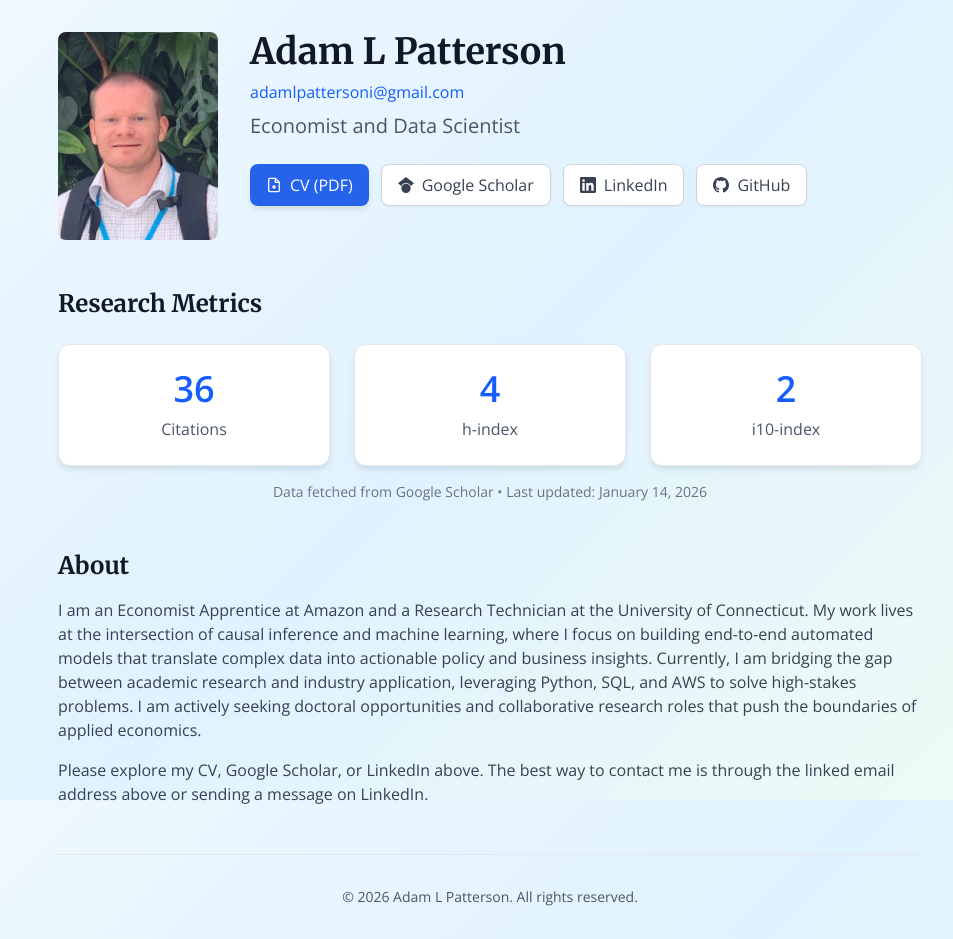
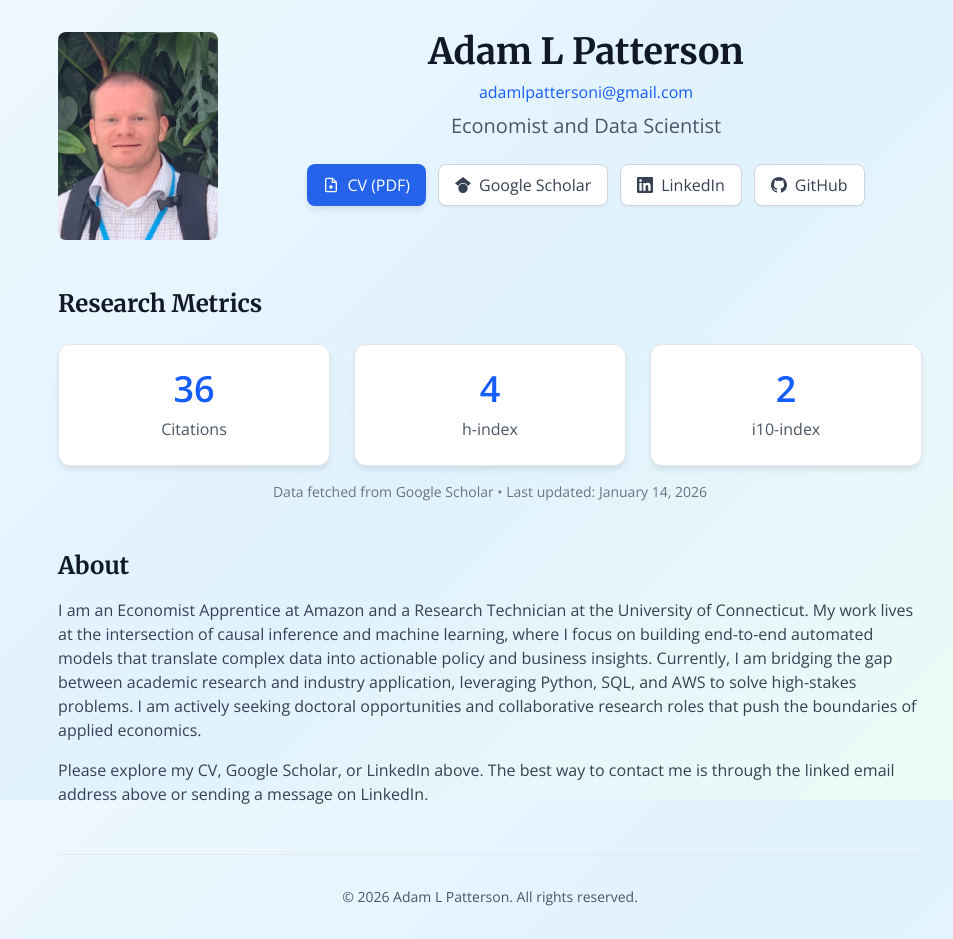
Before and after one commit to adampattersonct/personal-website, a Next.js app: page / in a window 1280 px wide. Shown: the whole page, without its empty margins (150-1103 px from the left). Built offline with nearby package versions, Linux system fonts and the light colour scheme.

Commit message:
Updating Header

```diff
--- a/components/ProfileHeader.tsx
+++ b/components/ProfileHeader.tsx
@@ -40,7 +40,7 @@
           </div>
         </div>
 
-        <div className="profile-info text-center md:text-left flex-1">
+        <div className="profile-info text-center flex-1">
           <h1 className="font-merriweather text-4xl font-bold mb-2">
             {PROFILE_DATA.name}
           </h1>
@@ -52,7 +52,7 @@
           </a>
           <p className="text-xl text-gray-600 mb-6">{PROFILE_DATA.title}</p>
 
-          <div className="flex flex-wrap gap-3 justify-center md:justify-start">
+          <div className="flex flex-wrap gap-3 justify-center">
             <a
               href={RESUME_PATH}
               target="_blank"
```
